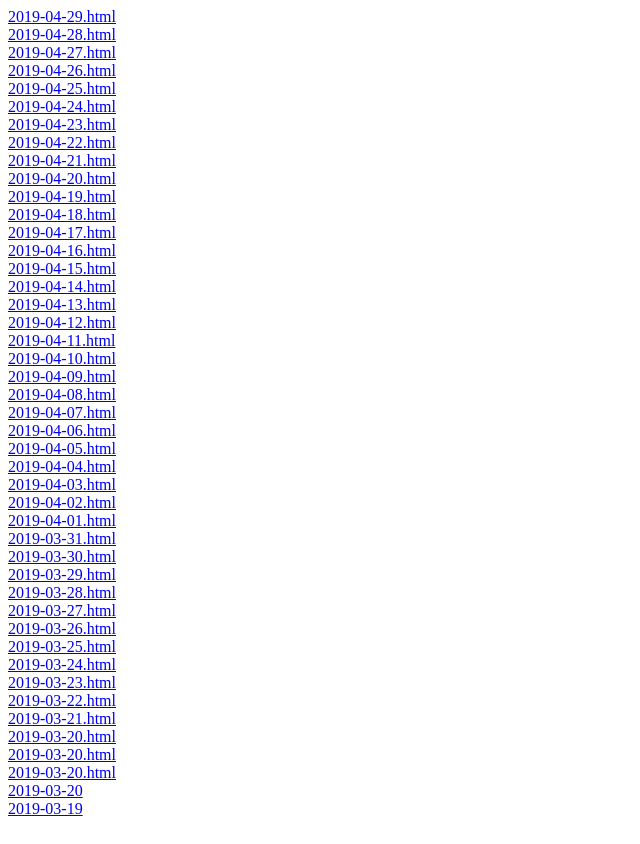
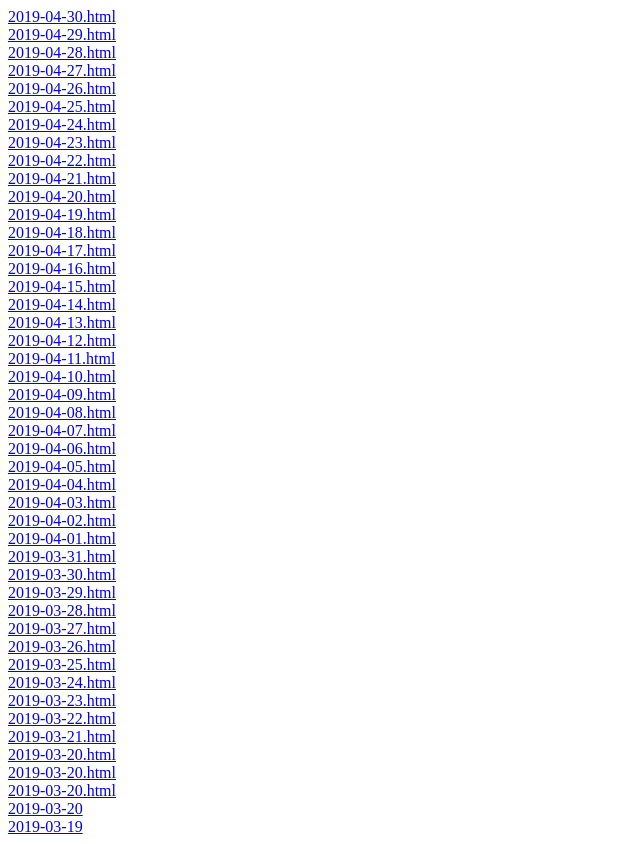
Before and after one commit to sdlyyxy/qlwb, a plain HTML site: page index.html in a window 1280 px wide. Shown: the whole page, without its empty margins (0-640 px from the left). Drawn offline with Linux system fonts and the light colour scheme.

Commit message:
new paper

```diff
--- a/index.html
+++ b/index.html
@@ -1,3 +1,4 @@
+<a href="2019-04-30.html">2019-04-30.html</a><br>
 <a href="2019-04-29.html">2019-04-29.html</a><br>
 <a href="2019-04-28.html">2019-04-28.html</a><br>
 <a href="2019-04-27.html">2019-04-27.html</a><br>
```
Also changed, not shown: 2019-04-30.html (added, +1 -0 lines).
